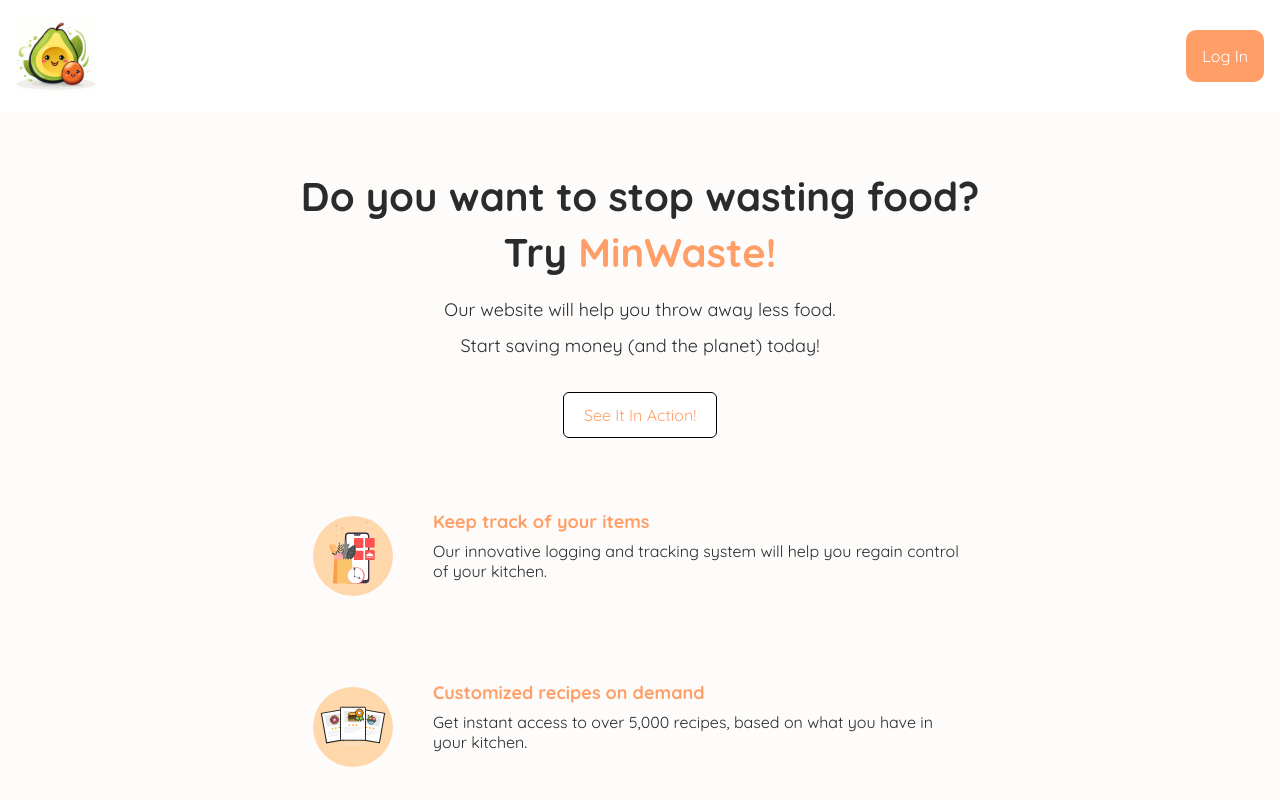
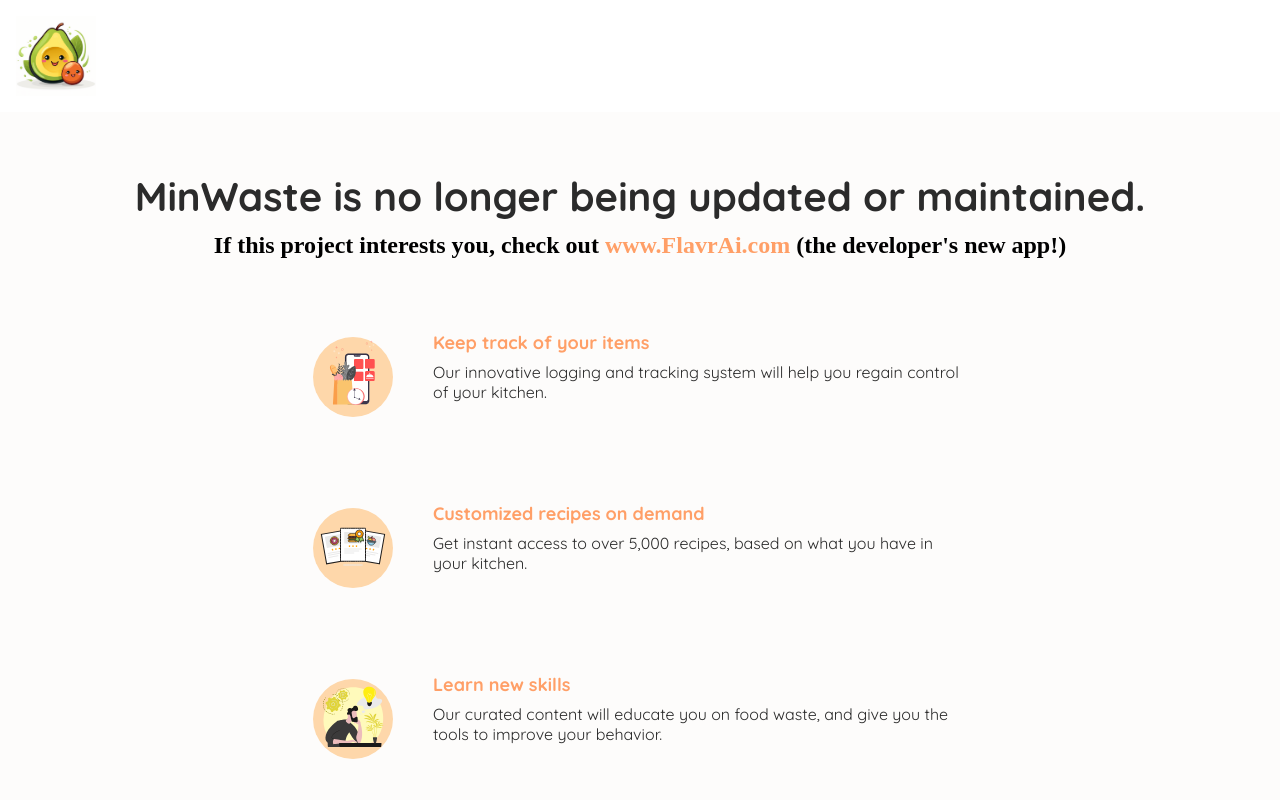
Before and after one commit to htothenan1/min-waste, a Next.js app: page / in a window 1280 px wide. Shown: the top 800 px of the page. Built offline with nearby package versions, Linux system fonts and the light colour scheme.

Commit message:
sunset minwaste, modify landing page to point to flavrai :( :)

```diff
--- a/app/components/GuestNavBar.js
+++ b/app/components/GuestNavBar.js
@@ -10,9 +10,9 @@
     <nav className={styles.navContainer}>
       <Image className={styles.logo} src={logo} alt="Your Company" />
 
-      <Link className={styles.logIn} href={"/login"}>
+      {/* <Link className={styles.logIn} href={"/login"}>
         Log In
-      </Link>
+      </Link> */}
     </nav>
   )
 }
--- a/app/page.js
+++ b/app/page.js
@@ -9,18 +9,29 @@
 import styles from "./page.module.css"
 import Link from "next/link"
 
-export default async function Home() {
+export default function Home() {
   return (
     <>
       <GuestNavBar />
       <div class={styles.container}>
         <div class={styles.headerContainer}>
-          <h2 class={styles.headerText}>Do you want to stop wasting food?</h2>
           <h2 class={styles.headerText}>
-            Try <span class={styles.orangeText}>MinWaste!</span>
+            MinWaste is no longer being updated or maintained.
+          </h2>
+          <h2 class={styles.subHeadertext}>
+            If this project interests you, check out
+            <a
+              target="/blank"
+              href="https://www.flavrai.com"
+              class={styles.orangeText}
+            >
+              {" "}
+              www.FlavrAi.com
+            </a>{" "}
+            (the developer's new app!)
           </h2>
 
-          <p class={styles.subheaderText}>
+          {/* <p class={styles.subheaderText}>
             Our website will help you throw away less food.
           </p>
           <p class={styles.subheaderText}>
@@ -29,6 +40,7 @@
           <Link href={"/login"} class={styles.ctaButton}>
             See It In Action!
           </Link>
+          */}
         </div>
         <div class={styles.contentContainer}>
           <div class={styles.sectionContainer}>
@@ -96,11 +108,11 @@
               ></svg>
             </div>
           </div>
-          <div class={styles.signupButton}>
+          {/* <div class={styles.signupButton}>
             <Link href={"/register"} class={styles.ctaButton}>
               Sign Up For Free!
             </Link>
-          </div>
+          </div> */}
         </div>
       </div>
       <Footer />
--- a/app/page.module.css
+++ b/app/page.module.css
@@ -31,6 +31,7 @@
 
 .orangeText {
   color: #ff9f67;
+  text-decoration: none;
 }
 
 .ctaButton {
--- a/package.json
+++ b/package.json
@@ -23,7 +23,7 @@
     "date-fns": "^2.30.0",
     "encoding": "^0.1.13",
     "lottie-react": "^2.4.0",
-    "next": "^13.4.7",
+    "next": "^14.2.3",
     "next-auth": "^4.22.1",
     "openai": "^4.6.0",
     "react": "18.2.0",
```
Also changed, not shown: 1 other file (tests, documents, lock files or other folders).
